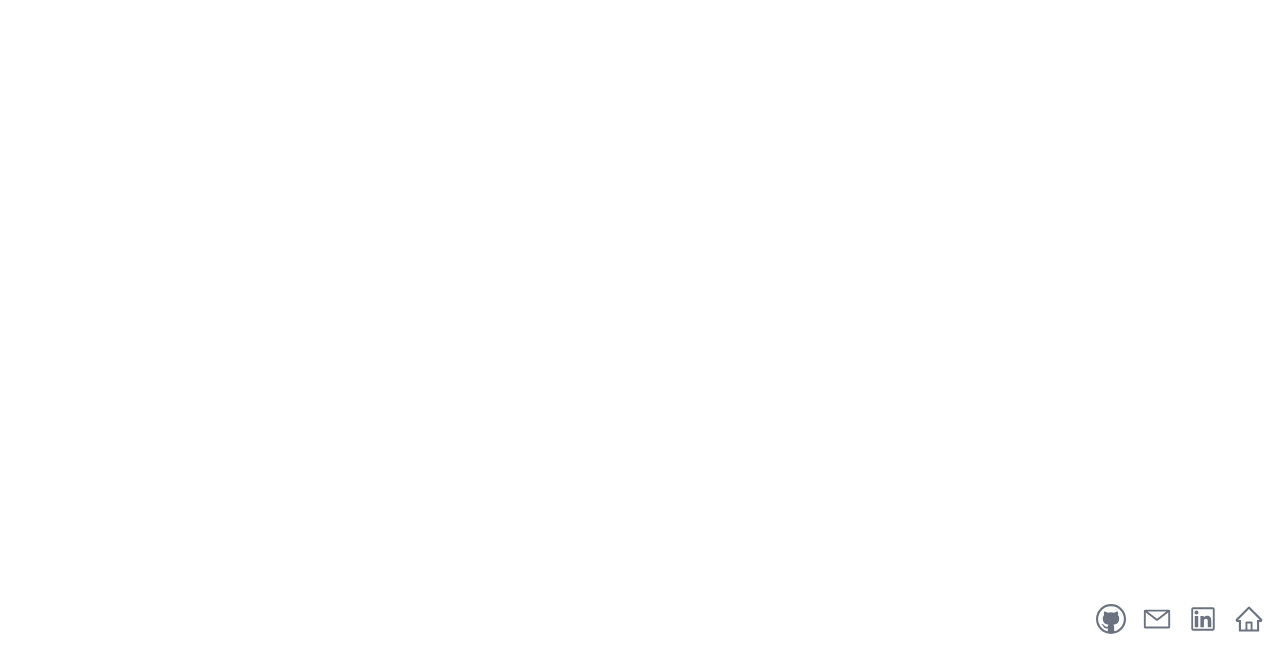
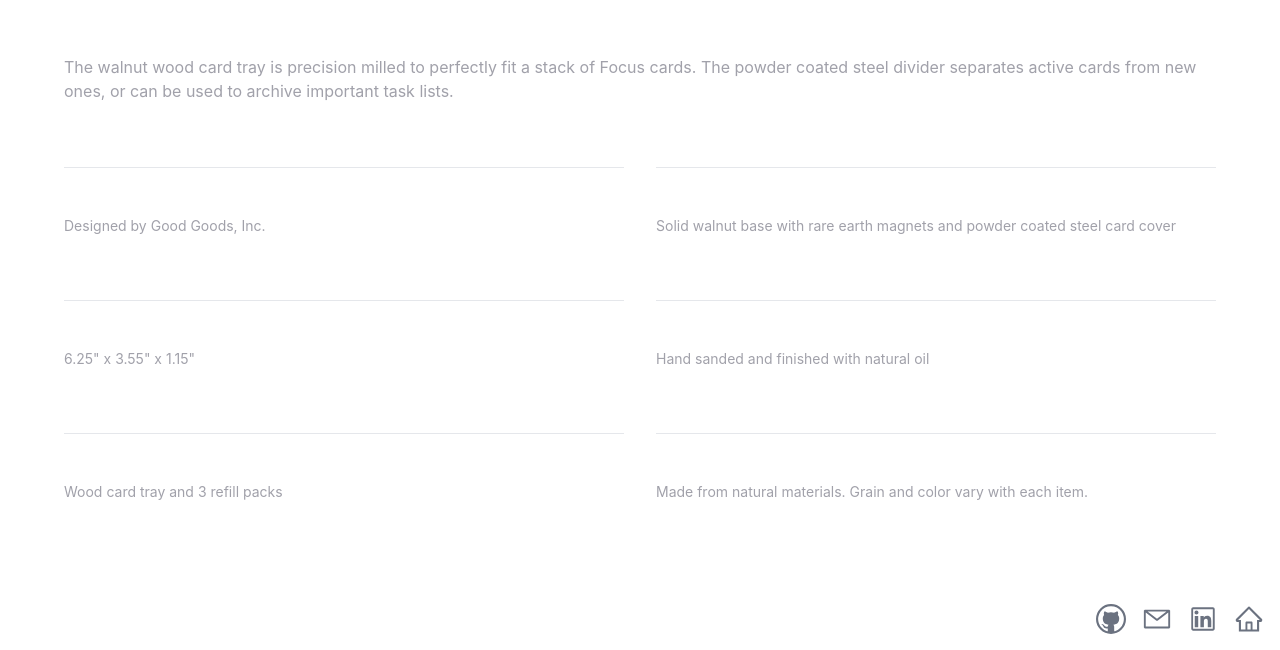
Before and after one commit to jhiney/personal-website, a Next.js app: page /about in a window 1280 px wide. Shown: the part 150-800 px from the top of the page. Built offline with nearby package versions, Linux system fonts and the light colour scheme.

Commit message:
initial about me page changes

```diff
--- a/components/card.js
+++ b/components/card.js
@@ -2,7 +2,7 @@
 export default function Card(props) {
 	return (
 		<Link href={props.link} passHref={true}>
-			<div className="max-w-sm rounded overflow-hidden border-2 border-black dark:border-zinc-200 dark:hover:border-cyan-600">
+			<div className="max-w-sm rounded overflow-hidden border-2 border-black dark:border-zinc-400 dark:hover:border-cyan-600">
 				<div className="px-6 py-4">
 					{!props.cardTitle ? (
 						""
@@ -11,7 +11,7 @@
 							{props.cardTitle}
 						</div>
 					)}
-					<p className="text-zinc-700 text-base dark:text-zinc-200 text-left">
+					<p className="text-zinc-700 text-base dark:text-zinc-400 text-left">
 						{props.cardDescription}
 					</p>
 				</div>
--- a/pages/about.js
+++ b/pages/about.js
@@ -7,7 +7,58 @@
 				<meta name="description" content="About Me" />
 				<link rel="icon" href="/favicon.ico" />
 			</Head>
-			<div className="min-h-screen flex flex-1 flex-col justify-center items-center p-8"></div>
+			<div className="min-h-screen flex flex-1 flex-col justify-center items-center p-8">
+				<div className="max-w-7xl mx-auto py-24 px-8 grid items-center grid-cols-1">
+					<div>
+						<h2 className="text-3xl font-extrabold tracking-tight text-white sm:text-4xl">
+							Hi! My name is Jake.
+						</h2>
+						<p className="mt-4 text-zinc-400">
+							The walnut wood card tray is precision milled to perfectly fit a stack of Focus cards.
+							The powder coated steel divider separates active cards from new ones, or can be used
+							to archive important task lists.
+						</p>
+
+						<dl className="mt-16 grid grid-cols-1 gap-x-6 gap-y-10 sm:grid-cols-2 sm:gap-y-16 lg:gap-x-8">
+							<div className="border-t border-gray-200 pt-4">
+								<dt className="font-medium text-white">Origin</dt>
+								<dd className="mt-2 text-sm text-zinc-400">Designed by Good Goods, Inc.</dd>
+							</div>
+
+							<div className="border-t border-gray-200 pt-4">
+								<dt className="font-medium text-white">Material</dt>
+								<dd className="mt-2 text-sm text-zinc-400">
+									Solid walnut base with rare earth magnets and powder coated steel card cover
+								</dd>
+							</div>
+
+							<div className="border-t border-gray-200 pt-4">
+								<dt className="font-medium text-white">Dimensions</dt>
+								<dd className="mt-2 text-sm text-zinc-400">6.25&quot; x 3.55&quot; x 1.15&quot;</dd>
+							</div>
+
+							<div className="border-t border-gray-200 pt-4">
+								<dt className="font-medium text-white">Finish</dt>
+								<dd className="mt-2 text-sm text-zinc-400">
+									Hand sanded and finished with natural oil
+								</dd>
+							</div>
+
+							<div className="border-t border-gray-200 pt-4">
+								<dt className="font-medium text-white">Includes</dt>
+								<dd className="mt-2 text-sm text-zinc-400">Wood card tray and 3 refill packs</dd>
+							</div>
+
+							<div className="border-t border-gray-200 pt-4">
+								<dt className="font-medium text-white">Considerations</dt>
+								<dd className="mt-2 text-sm text-zinc-400">
+									Made from natural materials. Grain and color vary with each item.
+								</dd>
+							</div>
+						</dl>
+					</div>
+				</div>
+			</div>
 		</div>
 	);
 }
```
